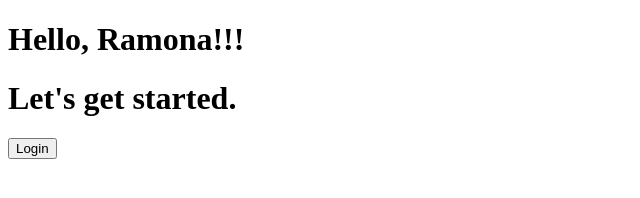
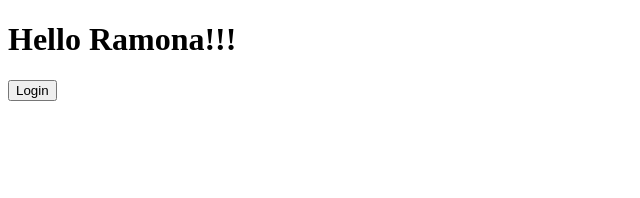
Before and after one commit to RamonaFaib/sgt-git-practice-1, a plain HTML site: page index.html in a window 1280 px wide. Shown: the whole page, without its empty margins (0-640 px from the left). Drawn offline with Linux system fonts and the light colour scheme.

Commit message:
remove line

```diff
--- a/index.html
+++ b/index.html
@@ -4,8 +4,7 @@
     <title>My Web Page</title>
 </head>
 <body>
-    <h1>Hello, Ramona!!!</h1>
-    <h1>Let's get started.</h1>
+    <h1>Hello Ramona!!!</h1>
     <button>Login</button>
 </body>
 </html>
```
